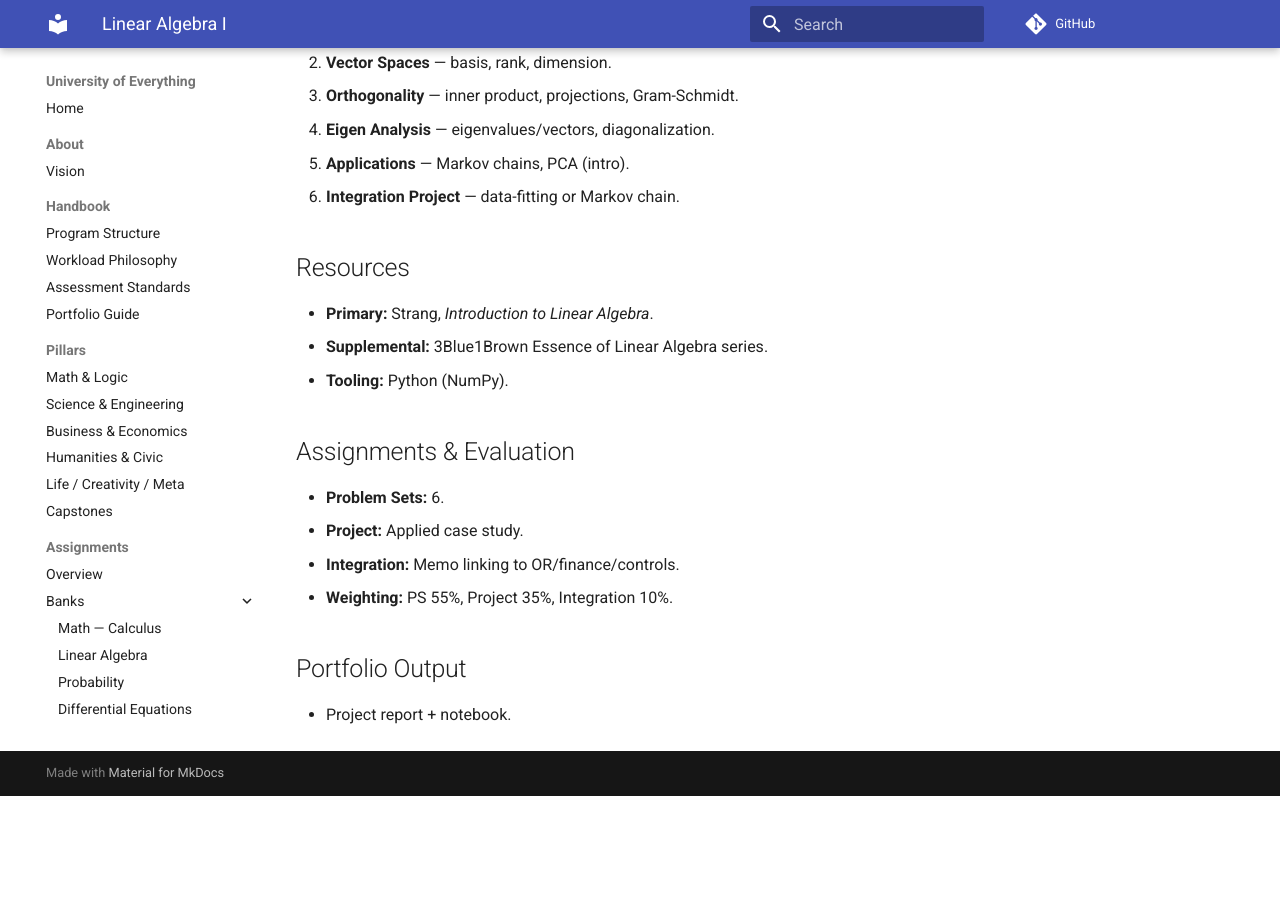
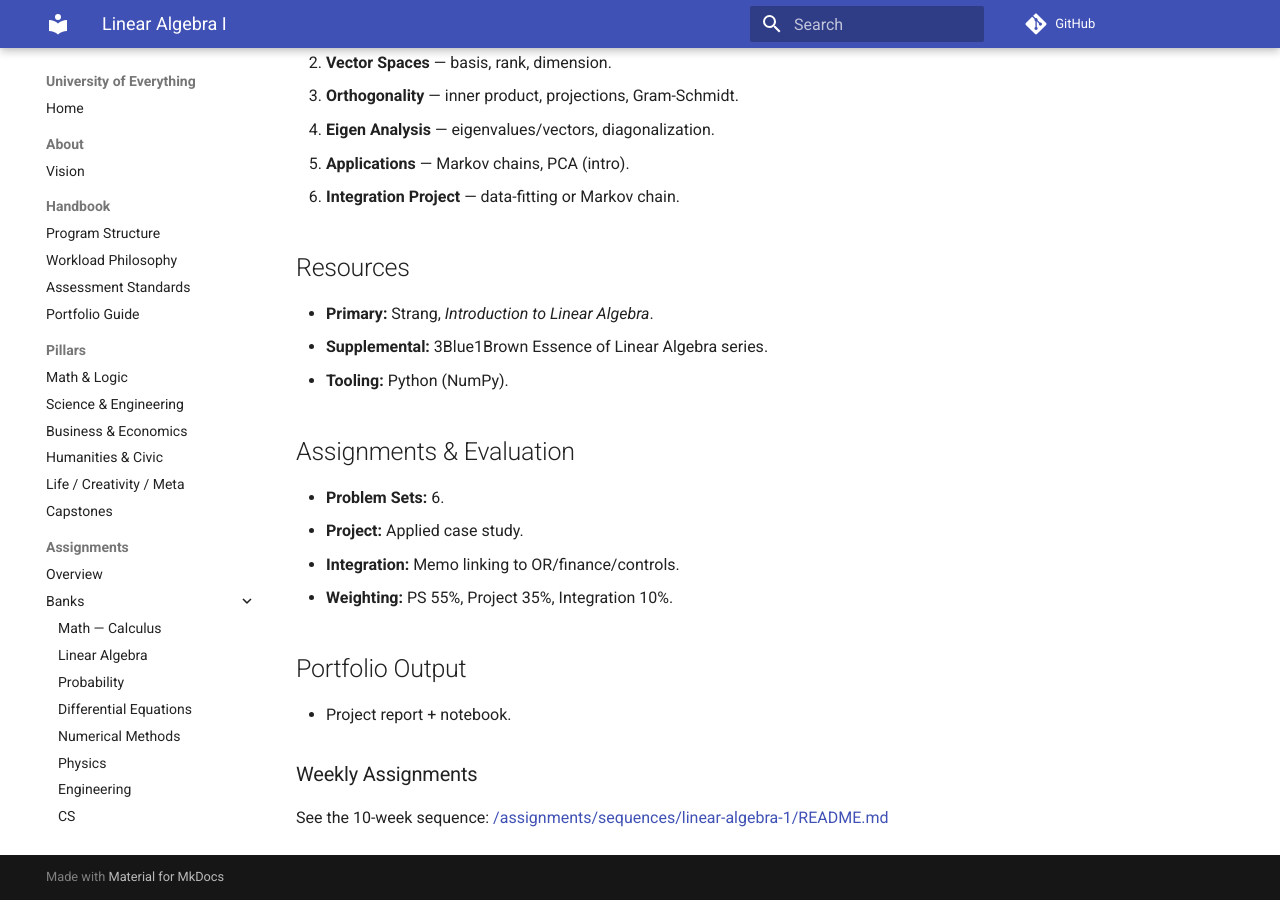
Before and after one commit to m4xbrg/university-of-everything, an MkDocs documentation site: the page built from docs/courses/math-logic/linear-algebra-1/syllabus.md, in a window 1280 px wide and 900 px high, scrolled down 523 px. Built offline with MkDocs 1.6.1 and Material for MkDocs 9.7.7, drawn with Linux system fonts in a browser that asks for light colours; comment, search, counter and statistics services are not loaded; before the commit the page ends 1319 px from its top, so only the background shows below that.

Commit message:
Update syllabus.md

```diff
--- a/docs/courses/math-logic/linear-algebra-1/syllabus.md
+++ b/docs/courses/math-logic/linear-algebra-1/syllabus.md
@@ -29,3 +29,6 @@
 
 ## Portfolio Output
 - Project report + notebook.
+
+### Weekly Assignments
+See the 10-week sequence: [/assignments/sequences/linear-algebra-1/README.md](/assignments/sequences/linear-algebra-1/README.md)
```
